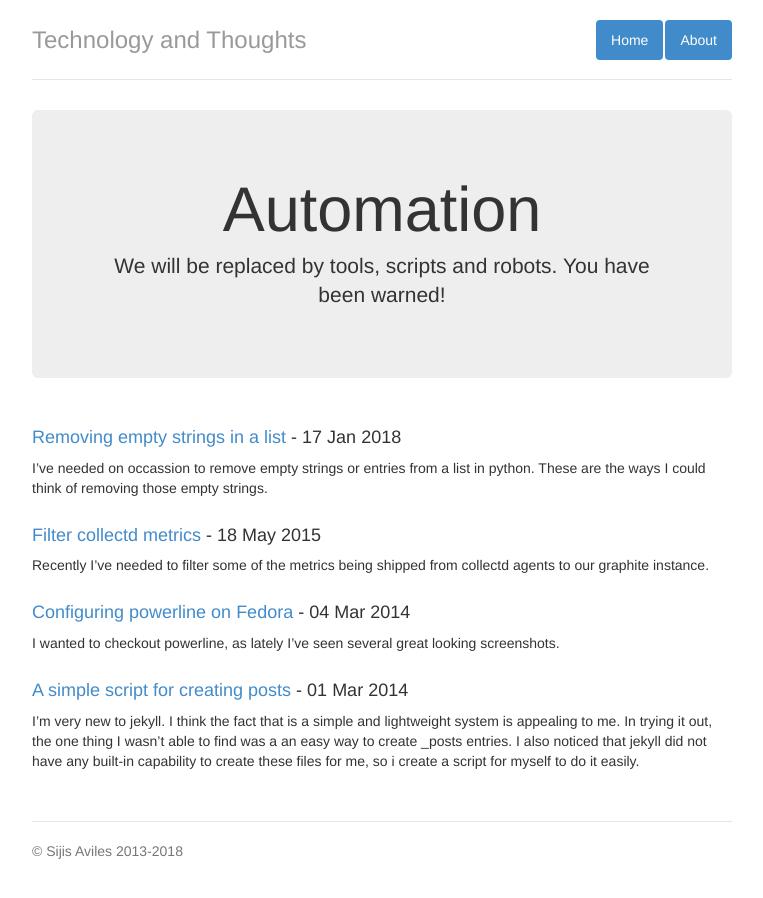
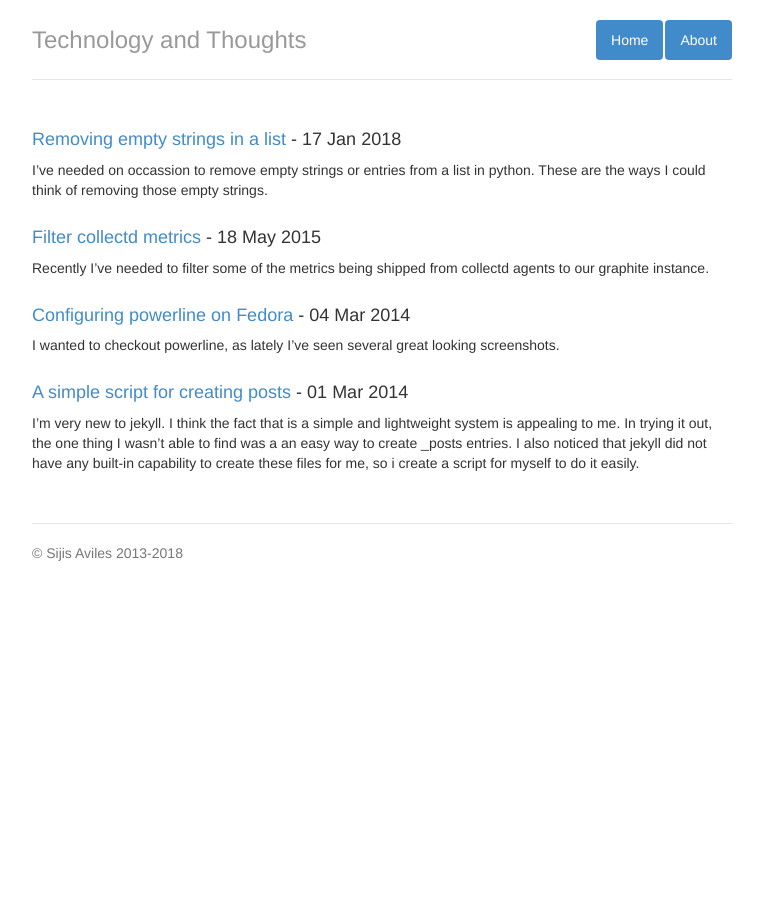
Before and after one commit to sijis/sijis.github.io, a Jekyll site: the page built from index.html, in a window 1280 px wide. Shown: the whole page, without its empty margins (258-1021 px from the left). Built offline with Jekyll 4.4.1, drawn with Linux system fonts in a browser that asks for light colours.

Commit message:
fix: Remove jumbotron

```diff
--- a/_layouts/default.html
+++ b/_layouts/default.html
@@ -34,11 +34,6 @@
         <h3 class="text-muted">{{ site.name }}</h3>
       </div>
 
-      <div class="jumbotron">
-        <h1>Automation</h1>
-        <p class="lead">We will be replaced by tools, scripts and robots. You have been warned!</p>
-      </div>
-
       <div class="row marketing">
           {{ content }}
       </div>
```
